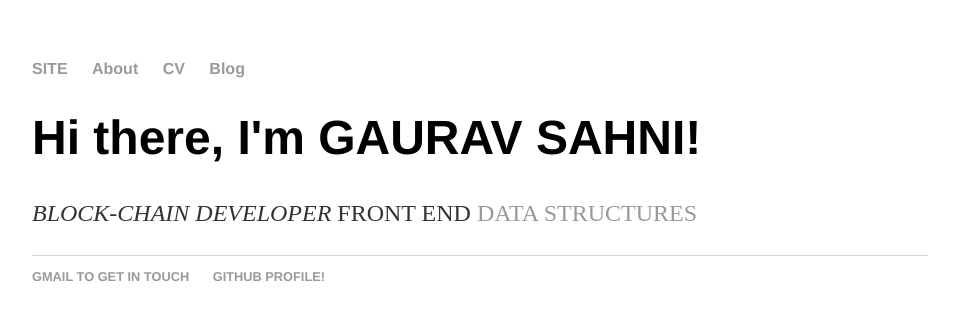
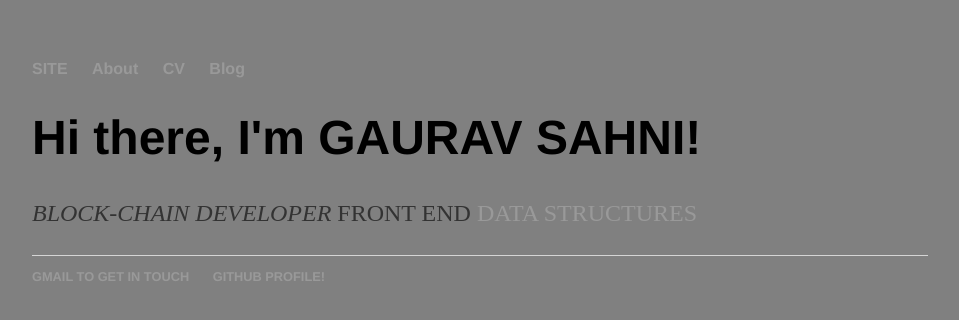
Before and after one commit to sahni2003gaurav/sahni2003gaurav.github.io, a plain HTML site: page index.html in a window 1280 px wide. Shown: the whole page, without its empty margins (160-1119 px from the left). Drawn offline with Linux system fonts and the light colour scheme.

Commit message:
Update main.css

```diff
--- a/css/main.css
+++ b/css/main.css
@@ -1,7 +1,7 @@
 body {
     margin: 60px auto;
     width: 70%;
-    background-color: "grey";
+    background-color: grey;
 }
 nav ul, footer ul {
     font-family:'Helvetica', 'Arial', 'Sans-Serif';
```
